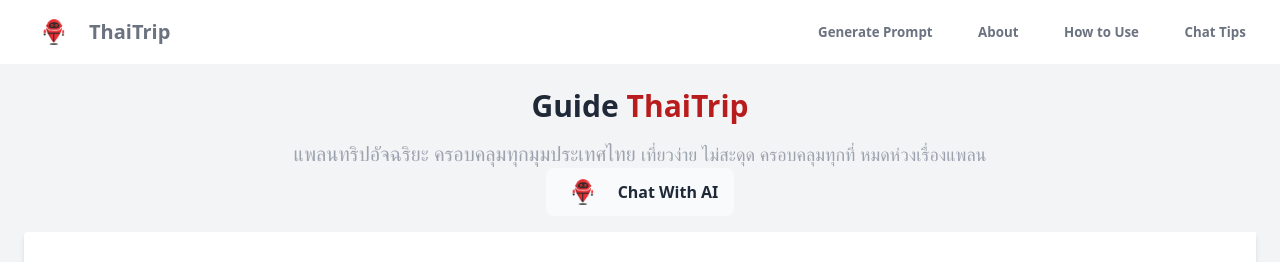
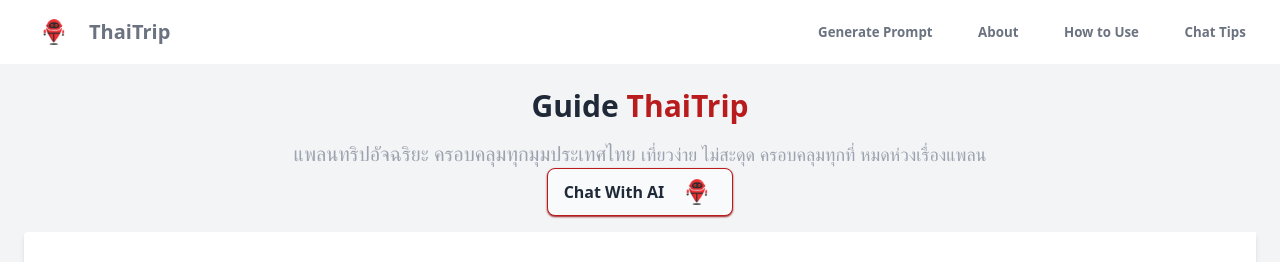
Before and after one commit to utilitee/thaitrip_website, a React (Vite) app: page / in a window 1280 px wide. Shown: the top 262 px of the page. Built offline with nearby package versions, Linux system fonts and the light colour scheme.

Commit message:
edit button Chat (color, border, position)

```diff
--- a/src/components/Button/Chatpage.jsx
+++ b/src/components/Button/Chatpage.jsx
@@ -17,24 +17,25 @@
       onClick={handleThaitripClick}
       onMouseEnter={() => setIsHovered(true)}
       onMouseLeave={() => setIsHovered(false)}
-      className="btn text-xl flex items-center space-x-2 shadow-none border-none "
+      className="btn text-xl flex items-center space-x-1 shadow-red-800  border-red-700 "
       style={{
         // backgroundImage: isHovered
         //   ? "url('/images/Logo/HoverBackground.png')" // ภาพพื้นหลังเมื่อ hover
         //   : "url('/images/Logo/Background.png')", // ภาพพื้นหลังปกติ
-        backgroundColor: isHovered ? "#EEEEEE" : "#F8FAFC",
+        backgroundColor: isHovered ? "#F8FAFC" : "#F8FAFC",
         backgroundSize: "cover", // ปรับขนาดภาพพื้นหลังให้เต็มปุ่ม
         backgroundPosition: "center", // จัดตำแหน่งภาพพื้นหลังให้อยู่ตรงกลาง
       }}
     >
+      <span className=" text-sm sm:text-base  text-gray-800 hover:text-red-700 transition-colors duration-300">
+        Chat With AI
+      </span>
       <img
         src={isHovered ? "/images/Logo/HoverLogo.png" : "/images/Logo/Logo.png"}
         alt="Thaitrip Logo"
-        className="h-10 w-10 transition-transform duration-300 hover:scale-110"
+        className="h-10 w-10 transition-transform duration-300 hover:scale-110  "
       />
-      <span className=" text-sm sm:text-base  text-gray-800 hover:text-red-700 transition-colors duration-300">
-        Chat With AI
-      </span>
+
     </button>
   );
 };
```
